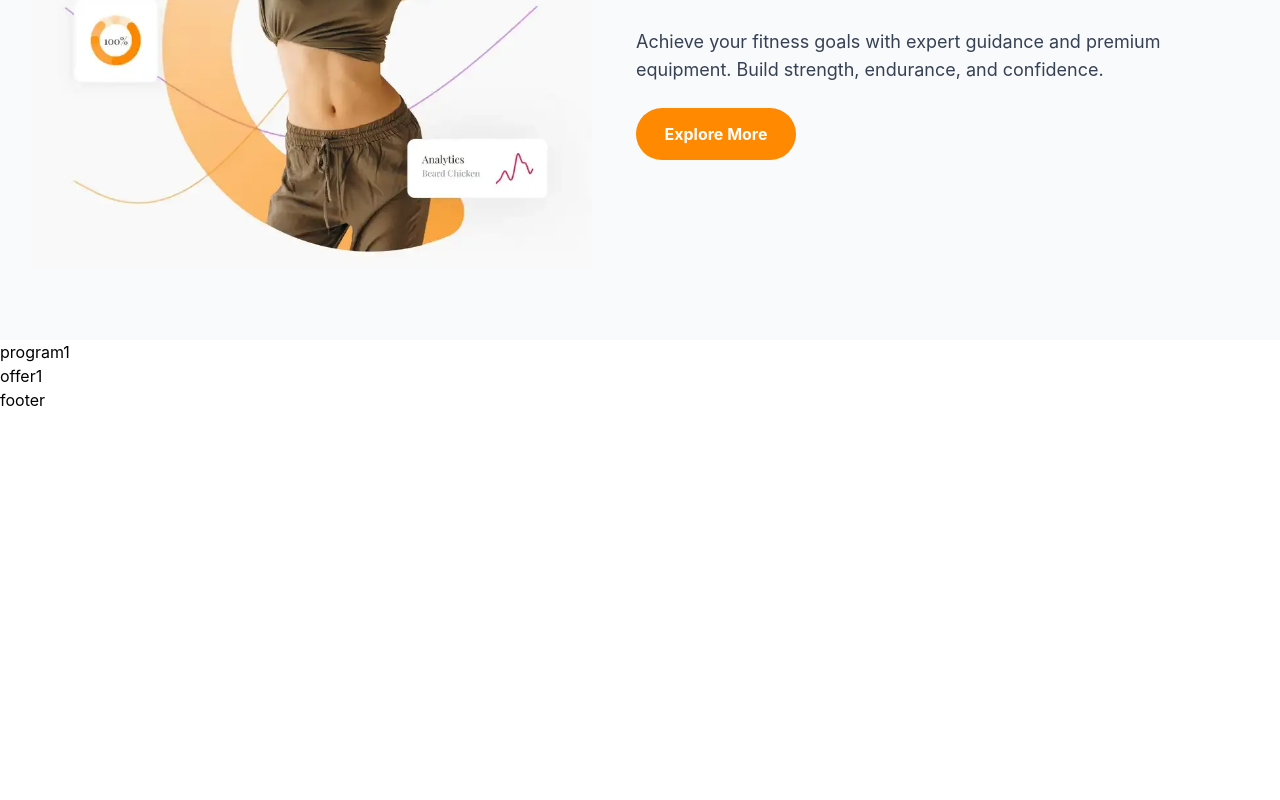
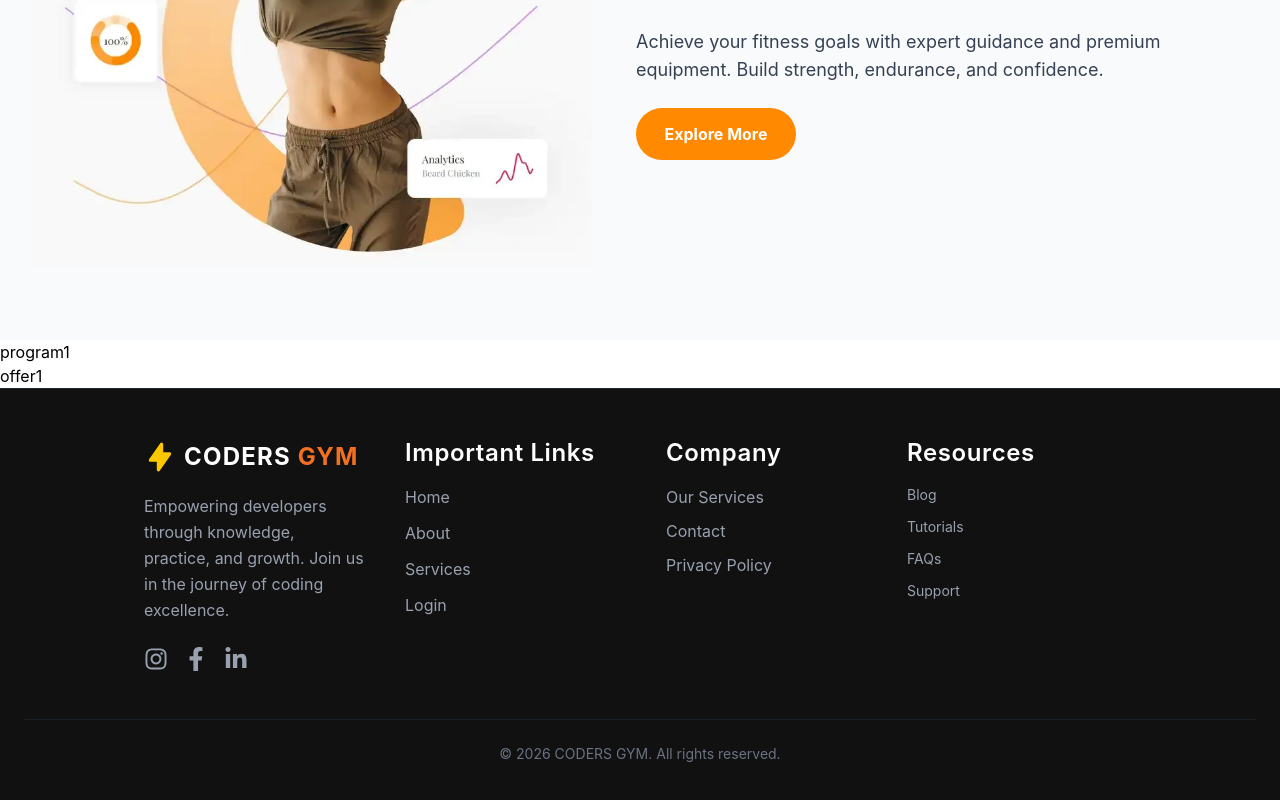
Before and after one commit to ShanzaArooj142/coders-gym-website, a React (Vite) app in the folder coders-gym/: page / in a window 1280 px wide. Shown: the part 1644-2444 px from the top of the page. Before the commit the page ends 2056 px from the top, so only its background shows below. Built offline with nearby package versions, Linux system fonts and the light colour scheme.

Commit message:
Enhance Footer component with layout, styling, and social media links

```diff
--- a/coders-gym/src/components/Footer.jsx
+++ b/coders-gym/src/components/Footer.jsx
@@ -1,11 +1,73 @@
-import React from 'react'
+import React from 'react';
+import { FaInstagram, FaFacebookF, FaLinkedinIn } from 'react-icons/fa';
+import { HiLightningBolt } from 'react-icons/hi';
 
 const Footer = () => {
   return (
-    <div>
-      footer
-    </div>
-  )
-}
+    <footer className="bg-[#111111] text-gray-400 font-sans border-t border-gray-800">
+      <div className="max-w-7xl mx-auto px-6 py-12">
+        <div className="flex flex-row gap-3 ml-30 mr-30">
 
-export default Footer
+          <div className="flex-1">
+            <div className="flex items-center gap-2 mb-4">
+              <p className='text-2xl rounded flex items-center justify-center text-yellow-400  '> <HiLightningBolt className="w-8 h-10  " /></p>
+              <h1 className="text-white text-2xl font-bold tracking-wider" >  CODERS <span className="text-[#f37022]">GYM</span> </h1>
+            </div>
+
+            <p className="text-md leading-relaxed max-w-sm text-gray-400 mb-4">
+              Empowering developers <br /> through knowledge, <br /> practice, and growth. Join us <br /> in the journey of coding <br /> excellence.
+            </p>
+
+            <div className="flex gap-4 pt-2">
+              <FaInstagram className="w-6 h-6 cursor-pointer hover:text-white" />
+              <FaFacebookF className="w-6 h-6 cursor-pointer hover:text-white" />
+              <FaLinkedinIn className="w-6 h-6 cursor-pointer hover:text-white" />
+            </div>
+          </div>
+
+          <div className="flex-1 ml-5">
+            <h3 className="text-white font-semibold text-2xl tracking-wide mb-4 ">
+              Important Links
+            </h3>
+            <ul className="flex flex-col gap-3 text-md">
+              <li><a href="#" className="hover:text-white transition-colors">Home</a></li>
+              <li><a href="#" className="hover:text-white transition-colors">About</a></li>
+              <li><a href="#" className="hover:text-white transition-colors">Services</a></li>
+              <li><a href="#" className="hover:text-white transition-colors">Login</a></li>
+            </ul>
+          </div>
+
+          <div className="flex-1 ml-5">
+            <h3 className="text-white font-semibold text-2xl tracking-wide mb-4">
+              Company
+            </h3>
+            <ul className="flex flex-col gap-2.5 text-md">
+              <li><a href="#services" className="hover:text-white transition-colors">Our Services</a></li>
+              <li><a href="#contact" className="hover:text-white transition-colors">Contact</a></li>
+              <li><a href="#privacy" className="hover:text-white transition-colors">Privacy Policy</a></li>
+            </ul>
+          </div>
+
+          <div className="flex-1">
+            <h3 className="text-white font-semibold text-2xl tracking-wide mb-4">
+              Resources
+            </h3>
+            <ul className="flex flex-col gap-3 text-sm">
+              <li><a href="#blog" className="hover:text-white transition-colors">Blog</a></li>
+              <li><a href="#tutorials" className="hover:text-white transition-colors">Tutorials</a></li>
+              <li><a href="#faqs" className="hover:text-white transition-colors">FAQs</a></li>
+              <li><a href="#support" className="hover:text-white transition-colors">Support</a></li>
+            </ul>
+          </div>
+
+        </div>
+
+        <div className="mt-12 pt-6 border-t border-gray-800/60 text-center text-sm text-gray-500">
+          <p>© 2026 CODERS GYM. All rights reserved.</p>
+        </div>
+      </div>
+    </footer>
+  );
+};
+
+export default Footer;
```
